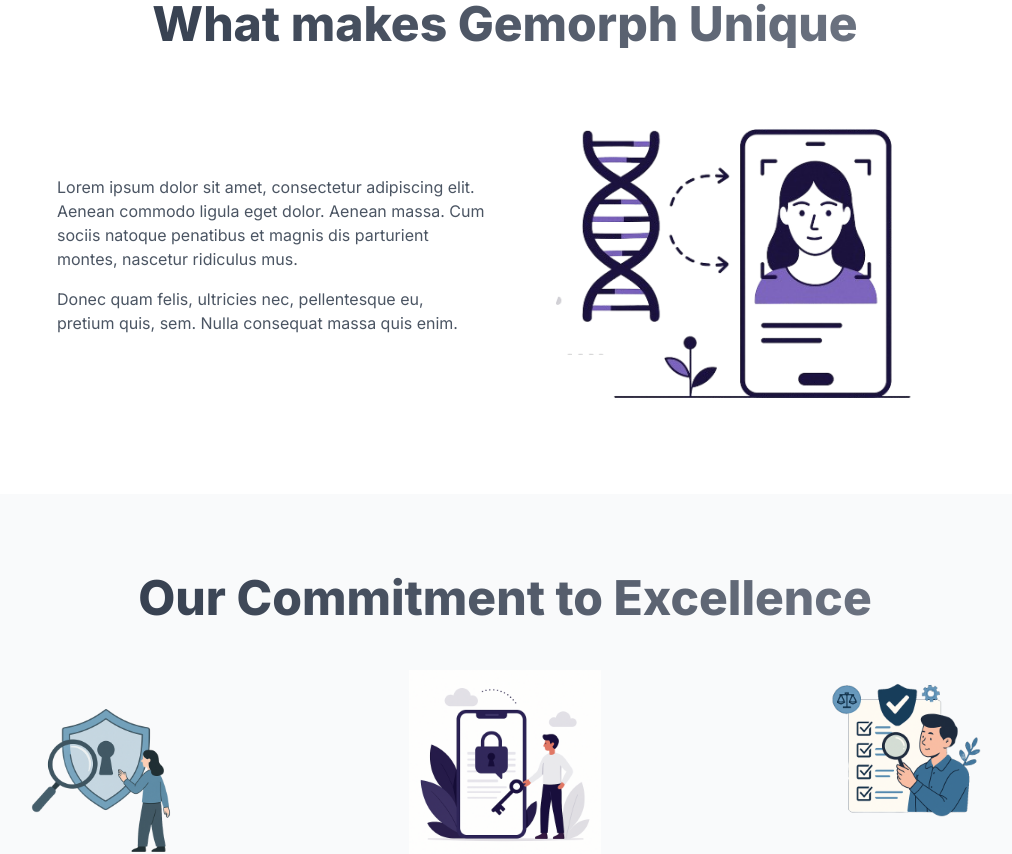
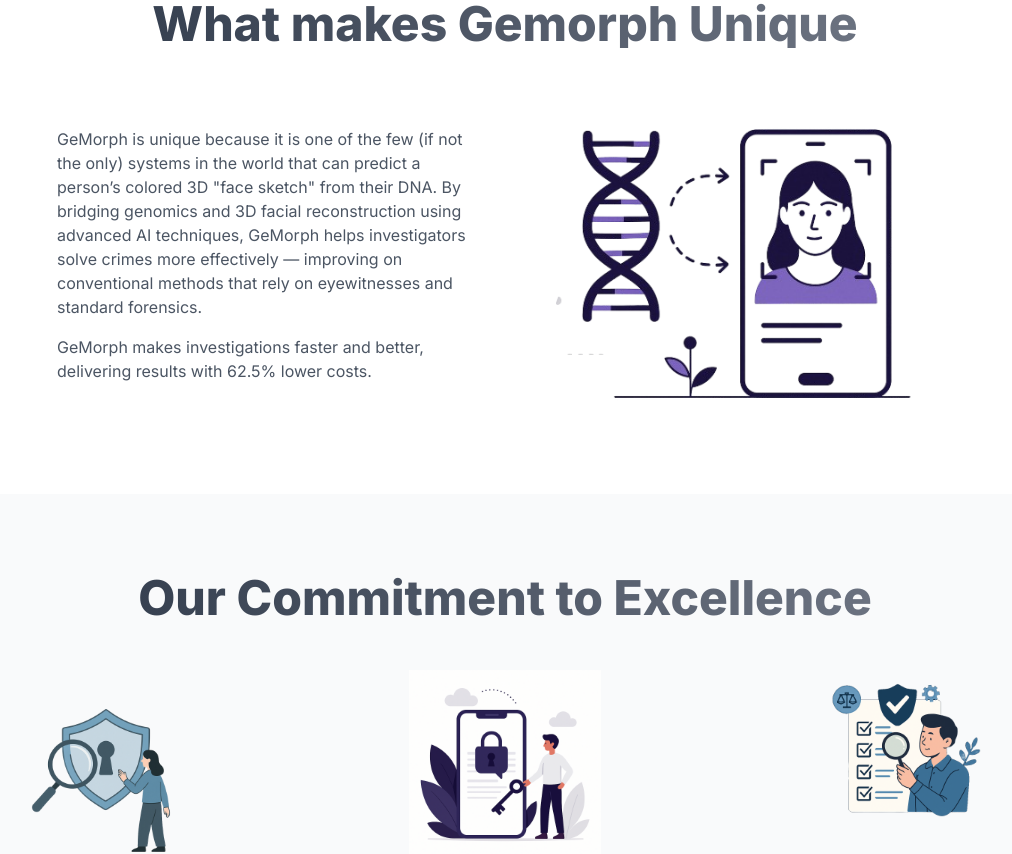
Before and after one commit to GeMorph/landing-frontend, a React (Vite) app: page / in a window 1280 px wide. Shown: the part 880-1734 px from the top of the page, without its empty margins (135-1147 px from the left). Built offline with nearby package versions, Linux system fonts and the light colour scheme; no server answers.

Commit message:
feat: minor big fixes in frontend

```diff
--- a/src/components/forms/auth/SignInForm.tsx
+++ b/src/components/forms/auth/SignInForm.tsx
@@ -1,8 +1,9 @@
 // src/components/forms/auth/SignInForm.tsx
-import { useState } from "react";
+import { useState, useEffect } from "react";
 import { useNavigate, Link } from "@tanstack/react-router";
 import { toast } from "sonner";
 import { signIn } from "@/lib/auth";
+import { useAuth } from "@/hooks/useAuth";
 import { Button } from "@/components/ui/button";
 import { Input } from "@/components/ui/input";
 import { Label } from "@/components/ui/label";
@@ -10,6 +11,7 @@
 
 export const SignInForm = () => {
 	const navigate = useNavigate();
+	const { user } = useAuth();
 	const [formData, setFormData] = useState({
 		email: "",
 		password: "",
@@ -17,6 +19,12 @@
 	const [loading, setLoading] = useState(false);
 	const [showPassword, setShowPassword] = useState(false);
 	const [rememberMe, setRememberMe] = useState(false);
+
+	useEffect(() => {
+		if (user) {
+			navigate({ to: "/dashboard" });
+		}
+	}, [user, navigate]);
 
 	const handleChange = (e: React.ChangeEvent<HTMLInputElement>) => {
 		const { name, value } = e.target;
--- a/src/components/forms/auth/SignUpForm.tsx
+++ b/src/components/forms/auth/SignUpForm.tsx
@@ -1,8 +1,9 @@
 // src/components/forms/auth/SignUpForm.tsx
-import { useState } from "react";
+import { useState, useEffect } from "react";
 import { useNavigate, Link } from "@tanstack/react-router";
 import { toast } from "sonner";
 import { signUp } from "@/lib/auth";
+import { useAuth } from "@/hooks/useAuth";
 import { Button } from "@/components/ui/button";
 import { Input } from "@/components/ui/input";
 import { Label } from "@/components/ui/label";
@@ -12,6 +13,7 @@
 
 export const SignUpForm = () => {
 	const navigate = useNavigate();
+	const { user } = useAuth();
 	const [formData, setFormData] = useState({
 		firstName: "",
 		lastName: "",
@@ -24,6 +26,12 @@
 	const [showConfirmPassword, setShowConfirmPassword] = useState(false);
 	const [agreeToTerms, setAgreeToTerms] = useState(false);
 	const [isPasswordFocused, setIsPasswordFocused] = useState(false);
+
+	useEffect(() => {
+		if (user) {
+			navigate({ to: "/dashboard" });
+		}
+	}, [user, navigate]);
 
 	const handleChange = (e: React.ChangeEvent<HTMLInputElement>) => {
 		const { name, value } = e.target;
--- a/src/components/layout/main/Footer/Footer.tsx
+++ b/src/components/layout/main/Footer/Footer.tsx
@@ -26,10 +26,7 @@
 						</div>
 					</Link>
 					<p className="text-sm md:text-md lg:text-lg text-muted-foreground mb-6 leading-snug">
-						Lorem ipsum dolor sit amet, consectetur adipisicing elit. Sint non
-						laboriosam amet accusantium fuga illo quibusdam neque vitae deleniti
-						maiores beatae molestiae deserunt sunt aliquam mollitia nulla, at
-						dolor quae?
+						Powered by AI. Informed by Genetics. Focused on the Future.
 					</p>
 					<h3 className="text-sm md:text-md lg:text-lg font-semibold mb-2">
 						Follow Us
--- a/src/pages/Dashboard.tsx
+++ b/src/pages/Dashboard.tsx
@@ -554,9 +554,12 @@
 												Submitted by: {selectedCase?.user?.name || "Unknown"}
 											</p>
 										)}
-										{selectedCase?.assignedTo && (
-											<p>Assigned to: {selectedCase.assignedTo.name}</p>
-										)}
+										<p>
+											Assigned to:{" "}
+											{selectedCase?.assignedTo
+												? `${selectedCase.assignedTo.name} (${selectedCase.assignedTo.email})`
+												: "Unassigned"}
+										</p>
 										<p>
 											Created:{" "}
 											{selectedCase?.createdAt
--- a/src/pages/Home.tsx
+++ b/src/pages/Home.tsx
@@ -8,7 +8,7 @@
 import { Button } from "@/components/ui/button";
 import { submitContactForm } from "@/lib/contact";
 import { toast } from "sonner";
-import { useNavigate } from "@tanstack/react-router";
+import { useNavigate, Link } from "@tanstack/react-router";
 
 export default function Home() {
 	const [isLoading, setIsLoading] = useState(true);
@@ -218,7 +218,8 @@
 						{/* Button Animation */}
 						<AnimatePresence>
 							{showButton && (
-								<motion.button
+								<Link to="/signup">
+									<motion.div
 										initial={{ opacity: 0, y: 20 }}
 										animate={{ opacity: 1, y: 0 }}
 										exit={{ opacity: 0 }}
@@ -226,7 +227,8 @@
 										className="mt-6 px-6 py-3 bg-white text-black dark:bg-blue-900 dark:text-white rounded-md text-lg font-semibold hover:bg-gray-200 dark:hover:bg-blue-700 transition"
 									>
 										Get Started
-								</motion.button>
+									</motion.div>
+								</Link>
 							)}
 						</AnimatePresence>
 					</div>
@@ -255,14 +257,17 @@
 								transition={{ duration: 0.8, ease: "easeOut" }}
 							>
 								<p className="text-gray-600 dark:text-gray-300 mb-4">
-									Lorem ipsum dolor sit amet, consectetur adipiscing elit.
-									Aenean commodo ligula eget dolor. Aenean massa. Cum sociis
-									natoque penatibus et magnis dis parturient montes, nascetur
-									ridiculus mus.
+									GeMorph is unique because it is one of the few (if not the
+									only) systems in the world that can predict a person’s colored
+									3D "face sketch" from their DNA. By bridging genomics and 3D
+									facial reconstruction using advanced AI techniques, GeMorph
+									helps investigators solve crimes more effectively — improving
+									on conventional methods that rely on eyewitnesses and
+									standard forensics.
 								</p>
 								<p className="text-gray-600 dark:text-gray-300">
-									Donec quam felis, ultricies nec, pellentesque eu, pretium
-									quis, sem. Nulla consequat massa quis enim.
+									GeMorph makes investigations faster and better, delivering
+									results with 62.5% lower costs.
 								</p>
 							</motion.div>
 
--- a/src/pages/SubmitCase.tsx
+++ b/src/pages/SubmitCase.tsx
@@ -1,4 +1,5 @@
 import { useState } from "react";
+import { useNavigate } from "@tanstack/react-router";
 import { useAuth } from "@/hooks/useAuth";
 import { DashboardLayout } from "@/components/layout/DashboardLayout";
 import { Button } from "@/components/ui/button";
@@ -20,6 +21,7 @@
 const API_URL = import.meta.env["VITE_API_URL"] || "http://localhost:4000/api";
 
 export const SubmitCase = () => {
+	const navigate = useNavigate();
 	const { user } = useAuth();
 	const [loading, setLoading] = useState(false);
 	const [uploadingFile, setUploadingFile] = useState(false);
@@ -106,6 +108,7 @@
 					tags: "",
 					dnaFile: null,
 				});
+				navigate({ to: "/dashboard" });
 			}
 		} catch (error: any) {
 			console.error("Error submitting case:", error);
```
Lines whose indentation alone changed are shown as unchanged.
